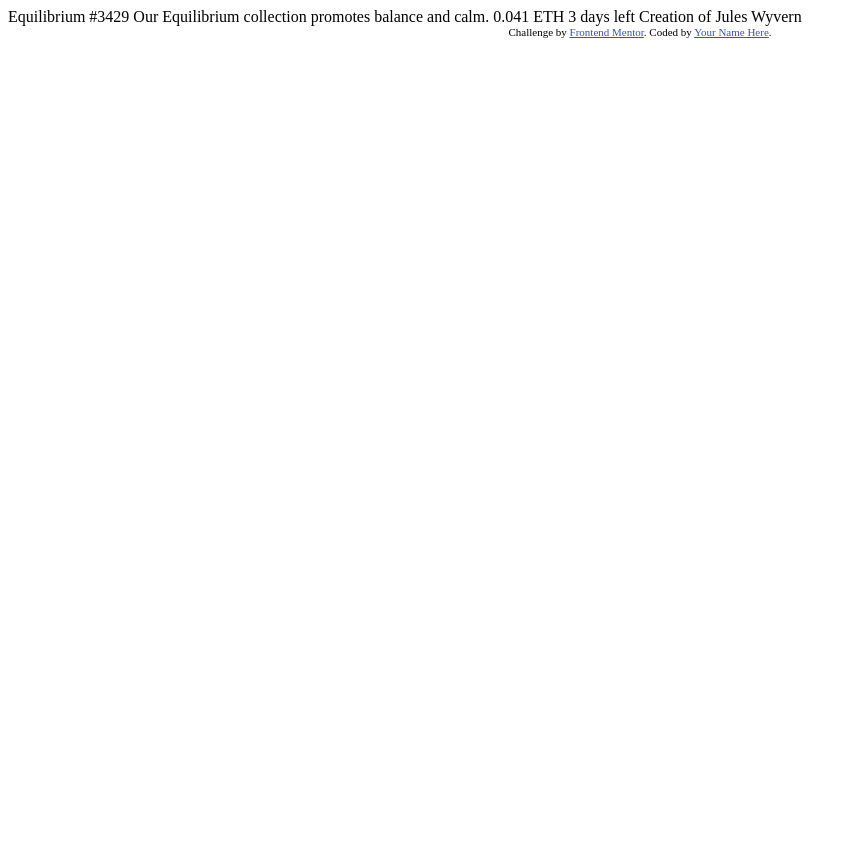
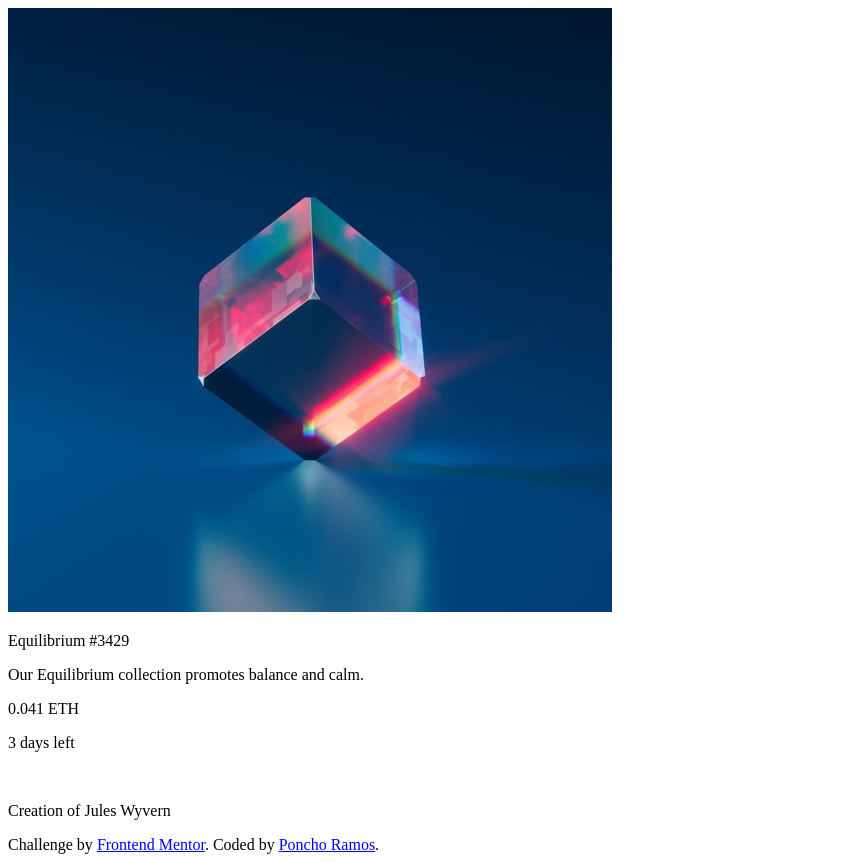
Before and after one commit to alfonso-ramos/nft-preview-card-component, a plain HTML site: page index.html in a window 1280 px wide. Shown: the whole page, without its empty margins (0-857 px from the left). Before the commit the page ends 800 px from the top, so only its background shows below. Drawn offline with Linux system fonts and the light colour scheme.

Commit message:
[ADD] Terminada la maquetacion base de HTML

```diff
--- a/index.html
+++ b/index.html
@@ -7,27 +7,31 @@
   <link rel="icon" type="image/png" sizes="32x32" href="./images/favicon-32x32.png">
 
   <title>Frontend Mentor | NFT preview card component</title>
-
-  <!-- Feel free to remove these styles or customise in your own stylesheet 👍 -->
-  <style>
-    .attribution { font-size: 11px; text-align: center; }
-    .attribution a { color: hsl(228, 45%, 44%); }
-  </style>
 </head>
 <body>
 
-  Equilibrium #3429
+  <div class="nft-preview-container">
+    <div class="nft-image">
+      <img src="images/image-equilibrium.jpg" alt="">
+    </div>
+    <div class="nft-info">
+      <p>Equilibrium #3429</p>
+      <p>Our Equilibrium collection promotes balance and calm.</p>
+    </div>
+    <div class="nft-info__price-date">
+      <p>0.041 ETH</p>
+      <p>3 days left</p>
+    </div>
+    <div class="nft-creator">
+      <img src="" alt="">
+      <p>Creation of Jules Wyvern</p>
+    </div>
+  </div>
 
-  Our Equilibrium collection promotes balance and calm.
-
-  0.041 ETH
-  3 days left
-
-  Creation of Jules Wyvern
 
   <div class="attribution">
     Challenge by <a href="https://www.frontendmentor.io?ref=challenge" target="_blank">Frontend Mentor</a>.
-    Coded by <a href="#">Your Name Here</a>.
+    Coded by <a href="https://www.frontendmentor.io/profile/alfonso-ramos">Poncho Ramos</a>.
   </div>
 </body>
 </html>
--- /dev/null
+++ b/style.css
@@ -0,0 +1,39 @@
+:root {
+    /* Agrega las fuentes aqui */
+}
+html{
+    box-sizing: border-box;
+    margin: 0;
+    padding: 0;
+    font-size: 62.5%;
+}
+*,*:before,*:after{
+    box-sizing: inherit;
+}
+body{
+    font-family: /*Agrega la fuente de prefenecia*/;
+    font-size: 1.6rem;
+    line-height: 2rem;
+}
+/* Globales */
+.container{
+    max-width: 120rem;
+    width: 90%;
+    margin: 0 auto;
+}
+a{
+    text-decoration: none;
+}
+img{
+    max-width: 100%;
+}
+/* Utilities */
+.no-margin{
+    margin: 0;
+}
+.no-padding{
+    padding: 0;
+}
+.text-center{
+    text-align: center;
+}
```
